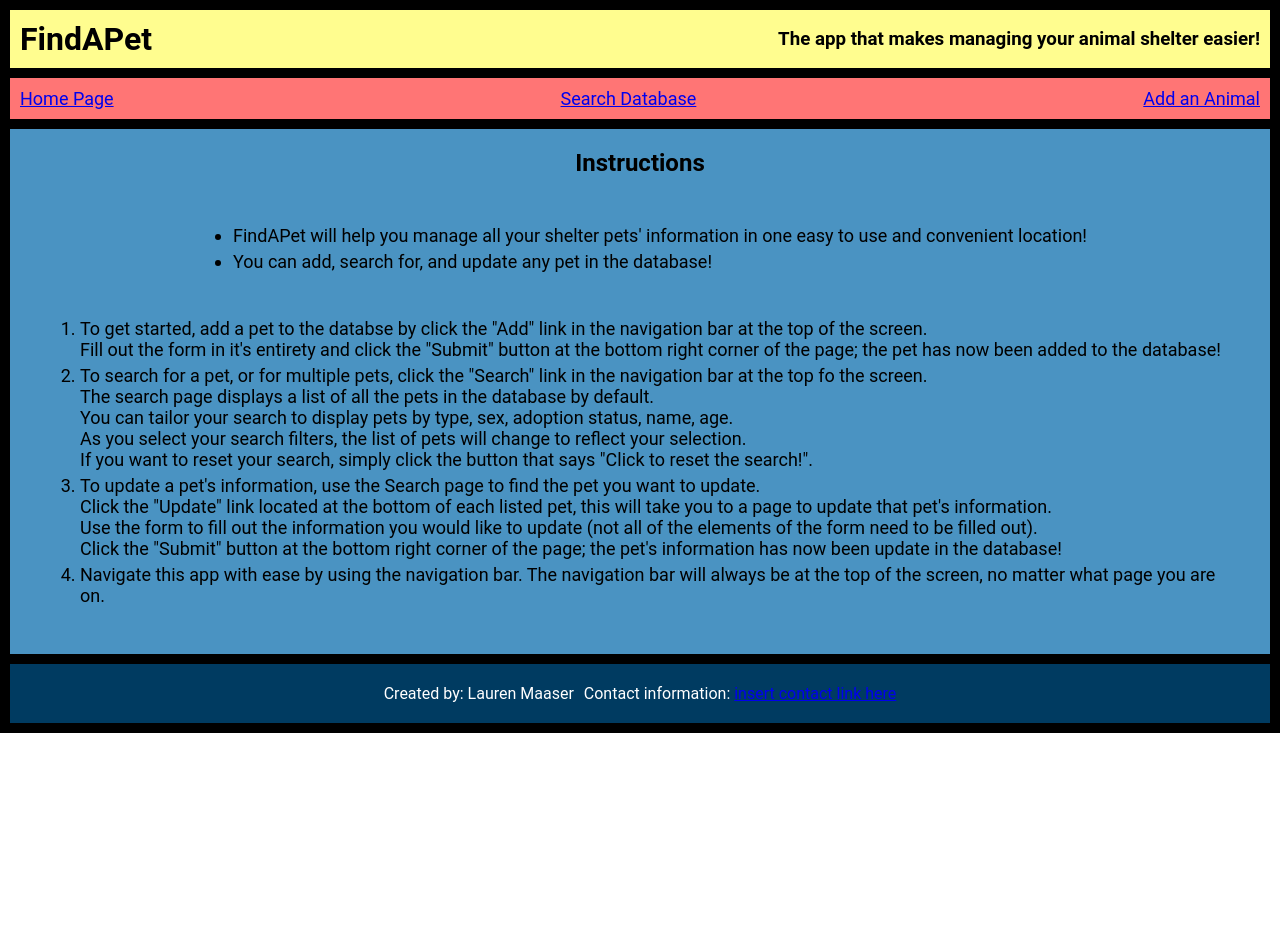
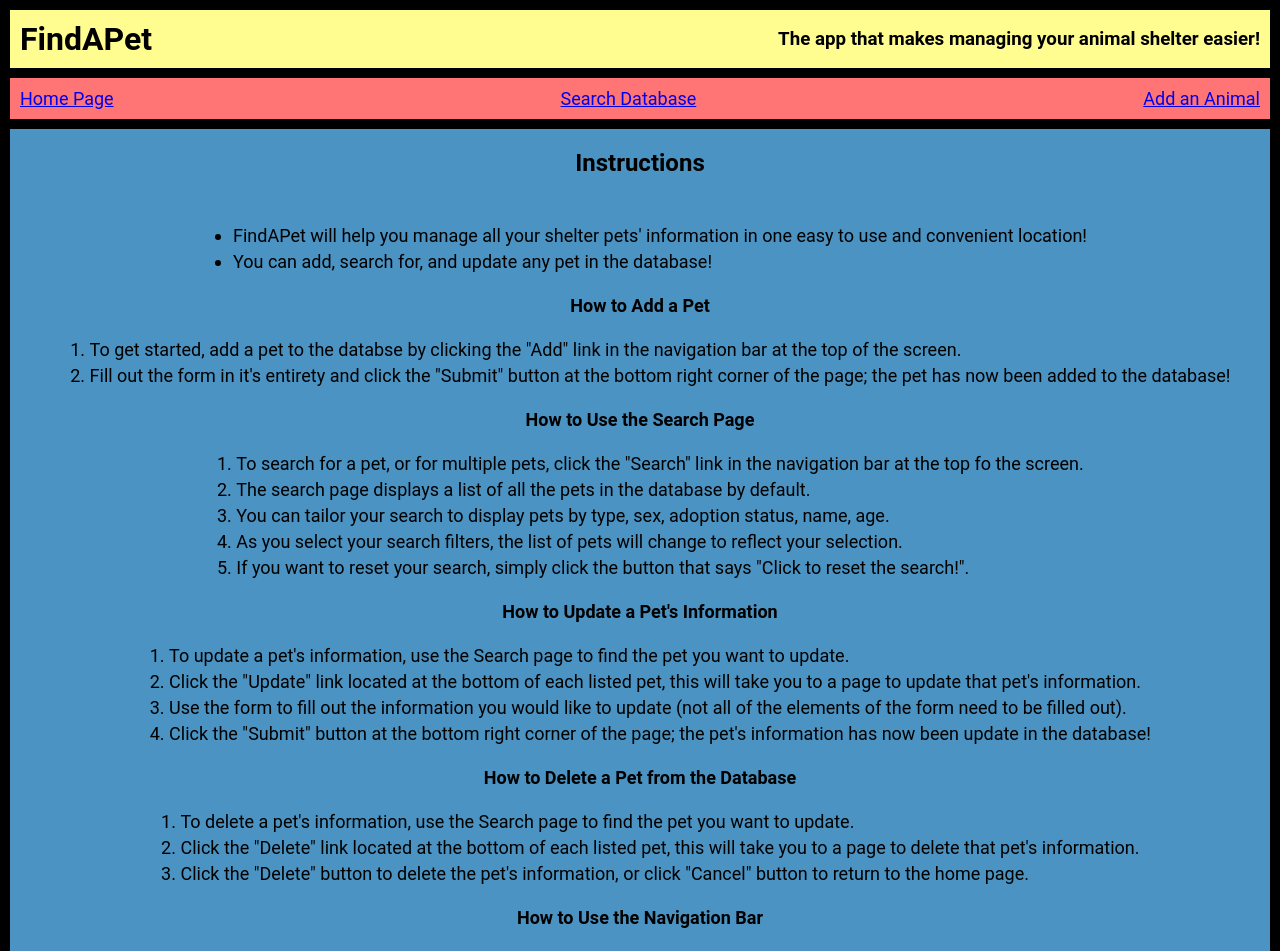
Before and after one commit to Lmcmaaser/find-a-pet-app, a React (Create React App) app: page / in a window 1280 px wide. Shown: the top 951 px of the page. Before the commit the page ends 800 px from the top, so only its background shows below. Built offline with nearby package versions, Linux system fonts and the light colour scheme; what react-alert-template-basic would draw is missing.

Commit message:
re-designed Home, Add componenet in progress

```diff
--- a/src/Add/Add.js
+++ b/src/Add/Add.js
@@ -59,11 +59,17 @@ class Add extends React.Component {
     }
     console.log(pet)
     this.context.addPet(pet)
+    // this.resetForm();
+  }
+
+  /*resetForm() {
     this.setState({
       name: "",
       age: ""
     })
-  }
+  }*/
+
+
 
   // validations work
   validateName() {
@@ -71,7 +77,7 @@ class Add extends React.Component {
     if (this.state.name.value = {touched:true}) {
       name = this.state.name.value.trim();
     }*/
-    const name = this.state.name.value
+    const name = this.state.name.value.trim();
     if (name.length === 0) {
       return "Name is required";
     } else if (!name.match(/[A-z]/)) {
@@ -145,7 +151,7 @@ class Add extends React.Component {
                 name="name"
                 id="name"
                 value={this.state.name.value}
-                // placeholder="Fluffy"
+                placeholder="Fluffy"
                 aria-label="add-name"
                 aria-required="true"
                 aria-invalid={ this.state.name.touched && !!nameError }
@@ -190,6 +196,7 @@ class Add extends React.Component {
                 name="age"
                 id="age"
                 required
+                value={this.state.age.value}
                 placeholder="5"
                 aria-label="add-age"
                 onChange={event => this.updateAge(event.target.value)}
--- a/src/App/App.css
+++ b/src/App/App.css
@@ -18,7 +18,7 @@
 
 h1, h3 {
   margin: 10px;
-  color: white;
+  color: black;
 }
 
 @media screen and (min-width: 460px) {
--- a/src/Home/Home.css
+++ b/src/Home/Home.css
@@ -22,3 +22,7 @@ h2 {
   margin: 10px;
   font-size: 18px;
 }
+
+.sub-section {
+  font-weight: bold;
+}
--- a/src/Home/Home.js
+++ b/src/Home/Home.js
@@ -15,24 +15,62 @@ class Home extends React.Component {
               You can add, search for, and update any pet in the database!
             </li>
           </ul>
+          <div className="sub-section">How to Add a Pet</div>
             <ol>
               <li>
-              To get started, add a pet to the databse by click the "Add" link in the navigation bar at the top of the screen. <br />
+                To get started, add a pet to the databse by clicking the "Add" link in the navigation bar at the top of the screen.
+              </li>
+              <li>
                 Fill out the form in it's entirety and click the "Submit" button at the bottom right corner of the page; the pet has now been added to the database!
               </li>
+            </ol>
+          <div className="sub-section">How to Use the Search Page</div>
+            <ol>
               <li>
-              To search for a pet, or for multiple pets, click the "Search" link in the navigation bar at the top fo the screen.<br />
-              The search page displays a list of all the pets in the database by default.<br />
-              You can tailor your search to display pets by type, sex, adoption status, name, age.<br />
-              As you select your search filters, the list of pets will change to reflect your selection.<br />
+                To search for a pet, or for multiple pets, click the "Search" link in the navigation bar at the top fo the screen.
+              </li>
+              <li>
+                The search page displays a list of all the pets in the database by default.
+              </li>
+              <li>
+                You can tailor your search to display pets by type, sex, adoption status, name, age.
+              </li>
+              <li>
+                As you select your search filters, the list of pets will change to reflect your selection.
+              </li>
+              <li>
                 If you want to reset your search, simply click the button that says "Click to reset the search!".
               </li>
+            </ol>
+          <div className="sub-section">How to Update a Pet's Information</div>
+            <ol>
               <li>
-              To update a pet's information, use the Search page to find the pet you want to update.<br />
-              Click the "Update" link located at the bottom of each listed pet, this will take you to a page to update that pet's information.<br />
-              Use the form to fill out the information you would like to update (not all of the elements of the form need to be filled out).<br />
+                To update a pet's information, use the Search page to find the pet you want to update.
+              </li>
+              <li>
+                Click the "Update" link located at the bottom of each listed pet, this will take you to a page to update that pet's information.
+              </li>
+              <li>
+                Use the form to fill out the information you would like to update (not all of the elements of the form need to be filled out).
+              </li>
+              <li>
                 Click the "Submit" button at the bottom right corner of the page; the pet's information has now been update in the database!
               </li>
+            </ol>
+          <div className="sub-section">How to Delete a Pet from the Database</div>
+            <ol>
+              <li>
+                To delete a pet's information, use the Search page to find the pet you want to update.
+              </li>
+              <li>
+                Click the "Delete" link located at the bottom of each listed pet, this will take you to a page to delete that pet's information.
+              </li>
+              <li>
+                Click the "Delete" button to delete the pet's information, or click "Cancel" button to return to the home page.
+              </li>
+            </ol>
+          <div className="sub-section">How to Use the Navigation Bar</div>
+            <ol>
               <li>
                 Navigate this app with ease by using the navigation bar.
                 The navigation bar will always be at the top of the screen, no matter what page you are on.
```
Lines whose indentation alone changed are shown as unchanged.
